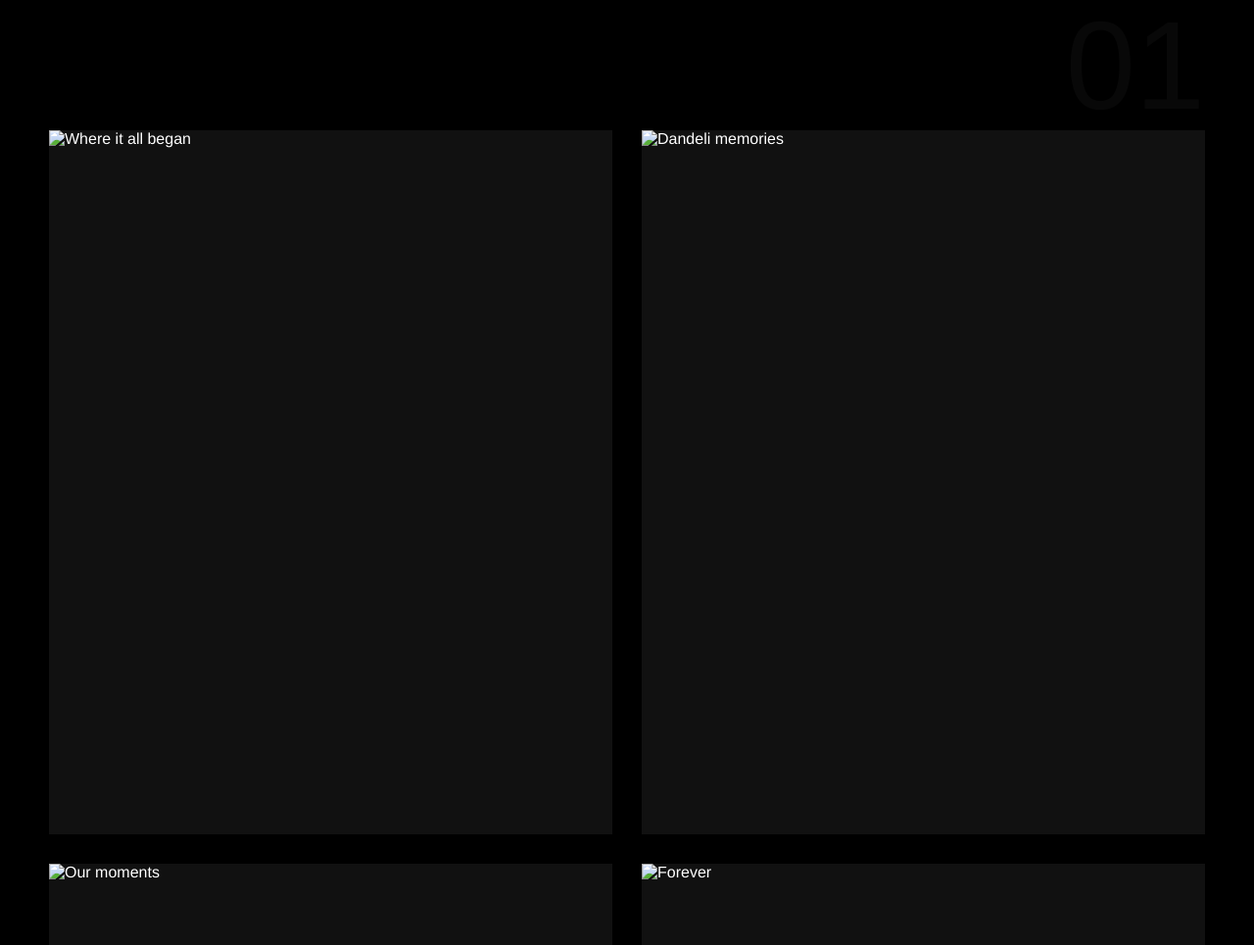
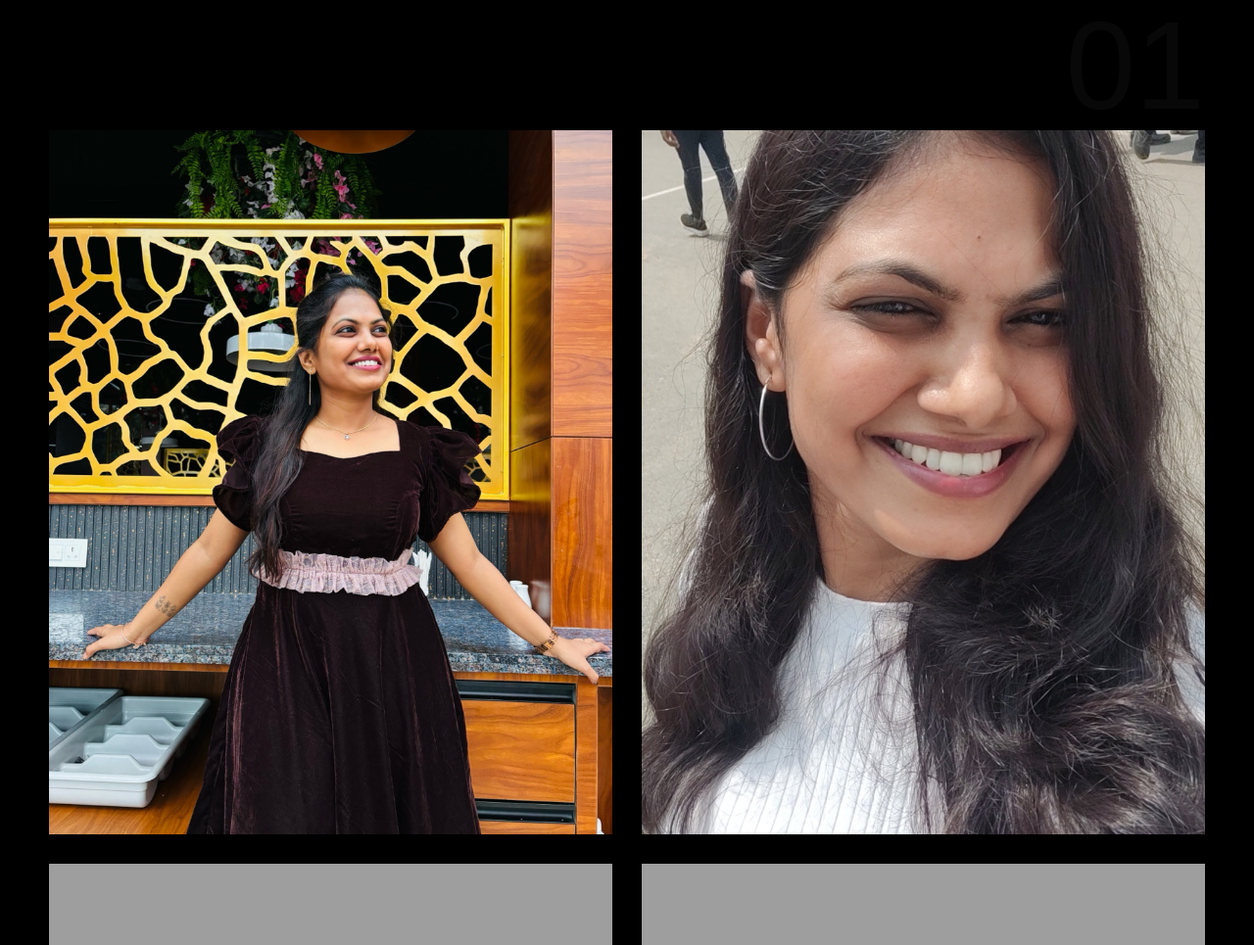
Before and after one commit to LEELS777/MYLOVE, a plain HTML site: page index.html in a window 1280 px wide. Shown: the part 847-1812 px from the top of the page at 98% size. Drawn offline with Linux system fonts and the light colour scheme; the site is published under a folder, as on GitHub Pages, so addresses that start at the root find nothing.

Commit message:
Update index.html

```diff
--- a/index.html
+++ b/index.html
@@ -659,25 +659,25 @@
         <div class="photo-grid">
             <!-- Photo 1: Interview/First Meeting -->
             <div class="photo-item" onclick="showModal('THE INTERVIEW - 2023', 'I walked in for an interview, but walked out with something far more precious - the first glimpse of you. Little did I know, that day would change my life forever.')">
-                <img src="/JEEVV.JPG" alt="Where it all began" style="width: 100%; height: 100%; object-fit: cover;">
+                <img src="JEEVV.JPG" alt="Where it all began" style="width: 100%; height: 100%; object-fit: cover;">
                 <div class="photo-label">MY PRINCESS</div>
             </div>
 
             <!-- Photo 2: Dandeli Trip -->
             <div class="photo-item" onclick="showModal('DANDELI - 2025', 'Among the forests and rivers of Dandeli, we found something beautiful - each other. Every moment, every adventure brought us closer, and I knew then that you were my forever.')">
-                <img src="/JEEV 2.JPG" alt="Dandeli memories" style="width: 100%; height: 100%; object-fit: cover;">
+                <img src="JEEV 2.JPG" alt="Dandeli memories" style="width: 100%; height: 100%; object-fit: cover;">
                 <div class="photo-label">YOUR SMILE</div>
             </div>
 
             <!-- Photo 3: Together Moments -->
             <div class="photo-item" onclick="showModal('EVERY MOMENT TOGETHER', 'From chai conversations to sunset walks, every single moment with you feels like magic. You make the ordinary extraordinary.')">
-                <img src="/insta.PNG" alt="Our moments" style="width: 100%; height: 100%; object-fit: cover;">
+                <img src="insta.PNG" alt="Our moments" style="width: 100%; height: 100%; object-fit: cover;">
                 <div class="photo-label">OUR MOMENTS</div>
             </div>
 
             <!-- Photo 4: Future/Forever -->
             <div class="photo-item" onclick="showModal('FOREVER WITH YOU', 'I want to create a lifetime of memories with you. Every sunrise, every festival, every adventure - I want it all with you.')">
-                <img src="/IMG_4705.JPG" alt="Forever" style="width: 100%; height: 100%; object-fit: cover;">
+                <img src="IMG_4705.JPG" alt="Forever" style="width: 100%; height: 100%; object-fit: cover;">
                 <div class="photo-label">FOREVER</div>
             </div>
         </div>
```
